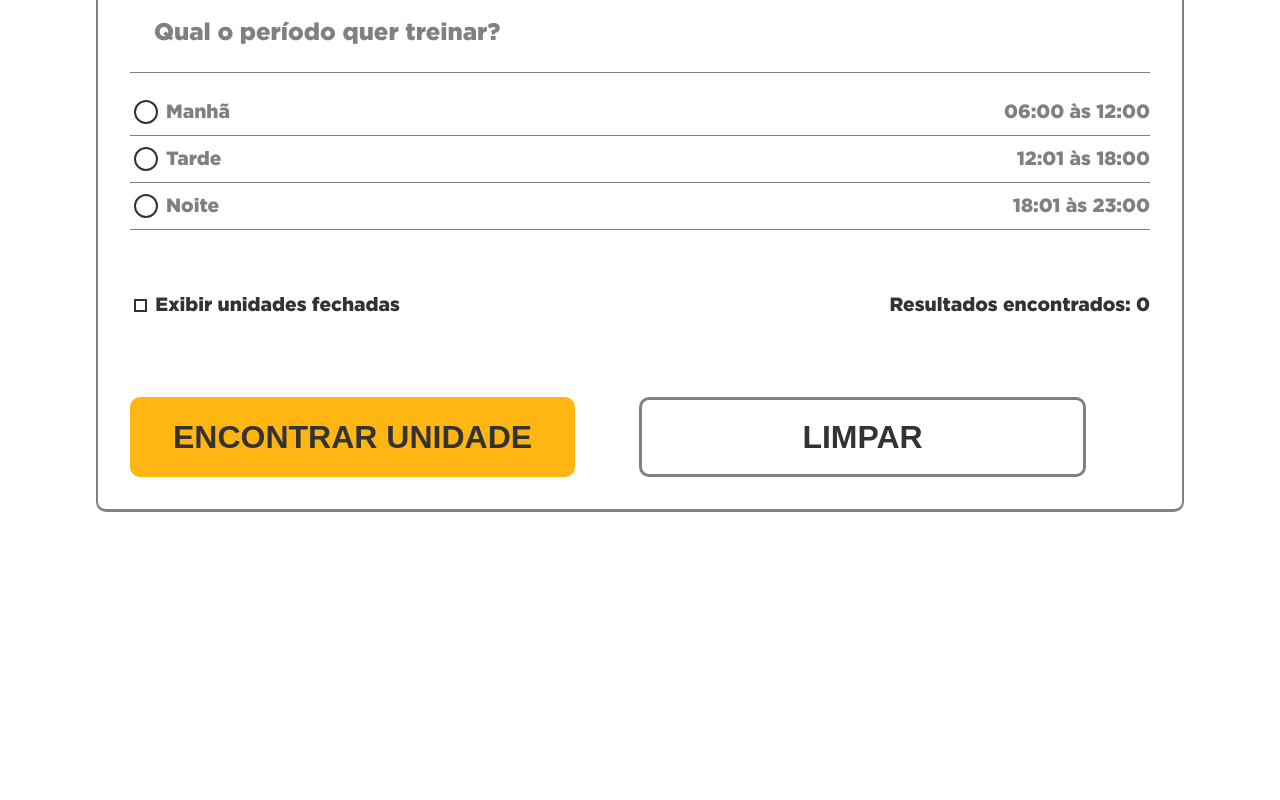
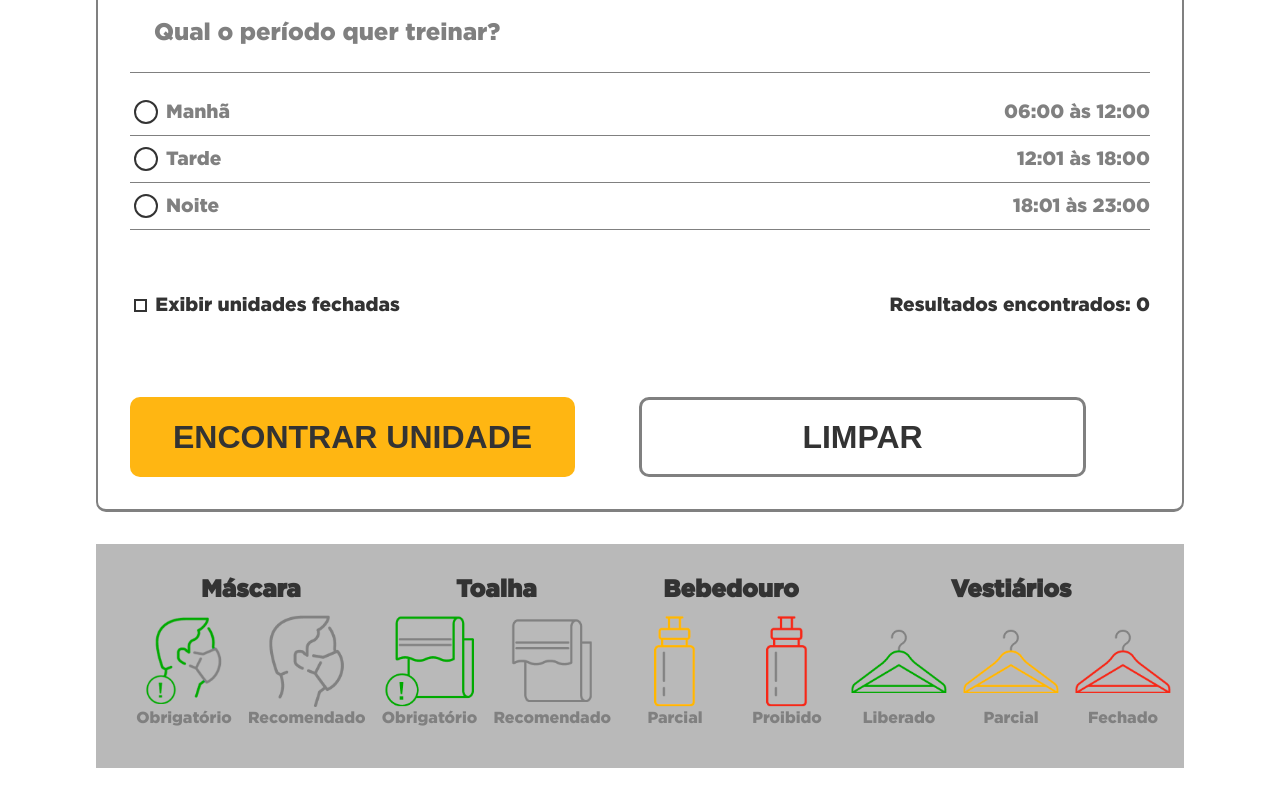
Before and after one commit to puegue1999/teste-frontend, an Angular app: page / in a window 1280 px wide. Shown: the part 621-1421 px from the top of the page. Before the commit the page ends 1165 px from the top, so only its background shows below. Built offline with nearby package versions, Linux system fonts and the light colour scheme.

Commit message:
feat: Adição do componente Legend

```diff
--- a/src/app/app.component.html
+++ b/src/app/app.component.html
@@ -1,2 +1,3 @@
 <app-header></app-header>
 <app-form></app-form>
+<app-legend></app-legend>
--- a/src/app/component/legend/legend.component.css
+++ b/src/app/component/legend/legend.component.css
@@ -0,0 +1,43 @@
+.div-card-legend {
+    display: flex;
+    justify-content: space-around;
+    align-items: center;
+    background-color: #b9b9b9;
+    margin: 2em 6em;
+    padding: 2em;
+}
+
+.div-element {
+    display: flex;
+    justify-content: center;
+    align-items: center;
+    flex-direction: column;
+}
+
+.div-imagens {
+    display: flex;
+    justify-content: center;
+    align-items: center;
+}
+
+.div-imagem {
+    display: flex;
+    justify-content: center;
+    align-items: center;
+    flex-direction: column;
+    margin: 0.5em;
+
+    img {
+        height: 6em;
+    }
+
+    label {
+        color: #808080;
+    }
+}
+
+.titulo {
+    font-weight: bold;
+    font-size: 1.5em;
+    color: #333333;
+}
--- a/src/app/component/legend/legend.component.html
+++ b/src/app/component/legend/legend.component.html
@@ -1 +1,58 @@
-<p>legend works!</p>
+<div class="div-card-legend">
+    <div class="div-element">
+        <label class="titulo">Máscara</label>
+        <div class="div-imagens">
+            <div class="div-imagem">
+                <img src="/assets/images/required-mask.png" alt="required-mask">
+                <label>Obrigatório</label>
+            </div>
+            <div class="div-imagem">
+                <img src="/assets/images/recommended-mask.png" alt="recommended-mask">
+                <label>Recomendado</label>
+            </div>
+        </div>
+    </div>
+    <div class="div-element">
+        <label class="titulo">Toalha</label>
+        <div class="div-imagens">
+            <div class="div-imagem">
+                <img src="/assets/images/required-towel.png" alt="required-towel">
+                <label>Obrigatório</label>
+            </div>
+            <div class="div-imagem">
+                <img src="/assets/images/recommended-towel.png" alt="recommended-towel">
+                <label>Recomendado</label>
+            </div>
+        </div>
+    </div>
+    <div class="div-element">
+        <label class="titulo">Bebedouro</label>
+        <div class="div-imagens">
+            <div class="div-imagem">
+                <img src="/assets/images/partial-fountain.png" alt="partial-fountain">
+                <label>Parcial</label>
+            </div>
+            <div class="div-imagem">
+                <img src="/assets/images/forbidden-fountain.png" alt="forbidden-fountain">
+                <label>Proibido</label>
+            </div>
+        </div>
+    </div>
+    <div class="div-element">
+        <label class="titulo">Vestiários</label>
+        <div class="div-imagens">
+            <div class="div-imagem">
+                <img src="/assets/images/required-lockerroom.png" alt="required-lockerroom">
+                <label>Liberado</label>
+            </div>
+            <div class="div-imagem">
+                <img src="/assets/images/partial-lockerroom.png" alt="partial-lockerroom">
+                <label>Parcial</label>
+            </div>
+            <div class="div-imagem">
+                <img src="/assets/images/forbidden-lockerroom.png" alt="forbidden-lockerroom">
+                <label>Fechado</label>
+            </div>
+        </div>
+    </div>
+</div>
```
